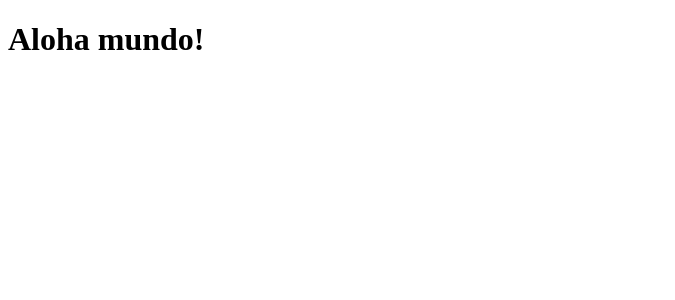
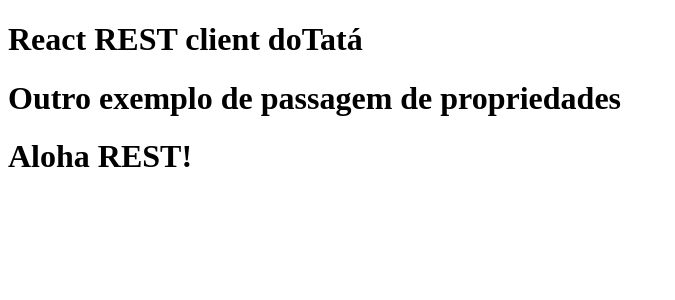
Before and after one commit to tarcnux/react-js-spring-boot-api, a React (Create React App) app in the folder client/: page / in a window 1280 px wide. Shown: the top 300 px of the page, without its empty margins (0-675 px from the left). Built offline with nearby package versions, Linux system fonts and the light colour scheme.

Commit message:
Passagem de valores por propriedades

```diff
--- a/client/src/App.js
+++ b/client/src/App.js
@@ -1,7 +1,15 @@
 import React from 'react';
+import Header from './Header';
+import Header2 from './Header2';
 
 export default function App() {
   return (
-    <h1>Aloha mundo!</h1>
+    <>
+      <Header title="React REST client doTatá"/>
+      <Header2>
+        Outro exemplo de passagem de propriedades
+      </Header2>
+      <h1>Aloha REST!</h1>
+    </>
   );
 }
--- /dev/null
+++ b/client/src/Header.js
@@ -0,0 +1,9 @@
+import React from "react";
+
+export default function Header(props) {
+    return (
+        <header>
+            <h1>{props.title}</h1>
+        </header>
+    )
+}
--- /dev/null
+++ b/client/src/Header2.js
@@ -0,0 +1,9 @@
+import React from "react";
+
+export default function Header2({children}) {
+    return (
+        <header>
+            <h1>{children}</h1>
+        </header>
+    )
+}
```
